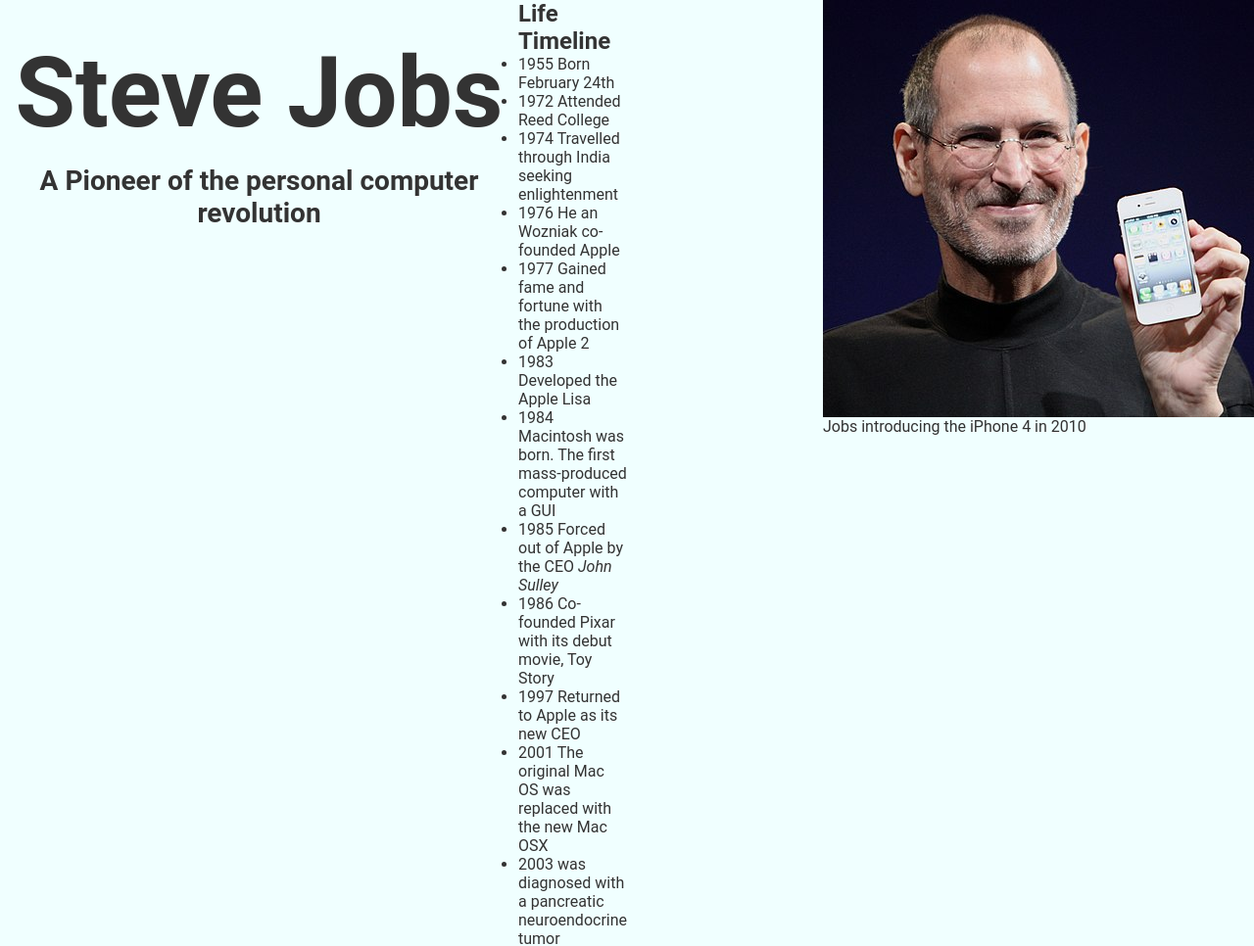
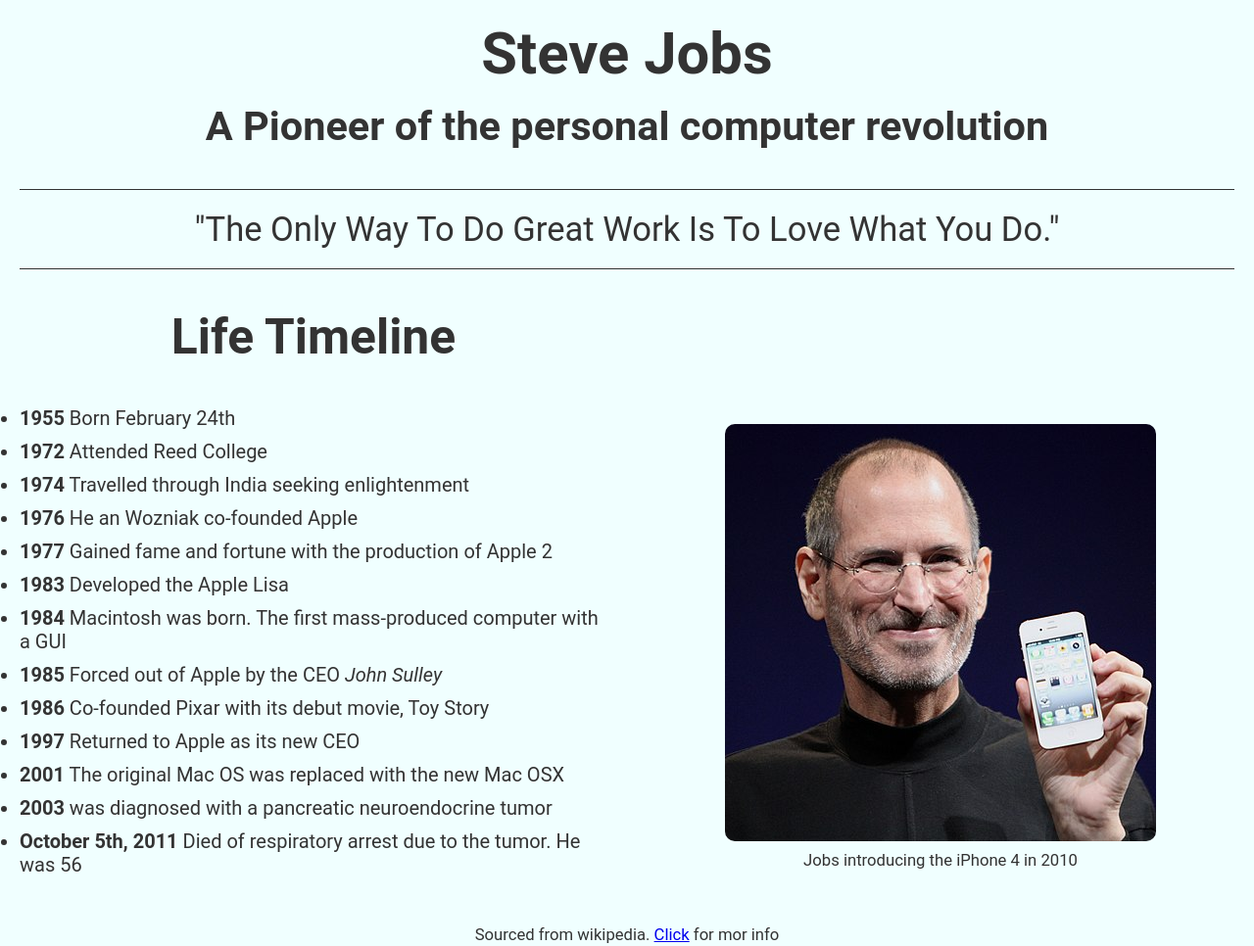
Before and after one commit to delgado-jason/tribute-page, a plain HTML site: page index.html in a window 1280 px wide. Shown: the top 966 px of the page at 98% size. Drawn offline with Linux system fonts and the light colour scheme; a web font is replaced by a local one.

Commit message:
Resolve issue "Add Responsiveness"
The code page now displays properly on all devices.

This project is complete.

```diff
--- a/index.html
+++ b/index.html
@@ -26,6 +26,14 @@
 
             <article id="tribute-info">
 
+                <aside class="photo">
+                    <figure>
+                        <img src="./images/hero.jpeg" alt="Steve Jobs" id="image">
+                        <figcaption id="img-caption">Jobs introducing the iPhone 4 in 2010</figcaption>
+                    </figure>
+                </aside>
+
+                <blockquote>"The Only Way To Do Great Work Is To Love What You Do."</blockquote>
 
                 <h2>Life Timeline</h2>
 
@@ -45,16 +53,7 @@
                     <li><span>October 5th, 2011</span> Died of respiratory arrest due to the tumor. He was 56</li>
                 </ul>
 
-                <h3>"The Only Way To Do Great Work Is To Love What You Do."</h3>
-
             </article>
-
-            <aside class="photo">
-                <figure>
-                    <img src="./images/hero.jpeg" alt="Steve Jobs" id="image">
-                    <figcaption id="img-caption">Jobs introducing the iPhone 4 in 2010</figcaption>
-                </figure>
-            </aside>
 
         </section>
 
--- a/styles.css
+++ b/styles.css
@@ -5,43 +5,162 @@
 }
 
 html {
-    font-size: 10px;
+    font-size: 20px;
 }
 
 body {
     font-family: Roboto, serif;
-    font-size: 1.6rem;
+    font-size: 1rem;
     background-color: azure;
     color: #333;
 }
 
-#main {
-    display: grid;
-    grid-template-columns: 1fr 1fr;
-    grid-template-rows: 20% 60% 20%;
-}
-
+@media  screen and (max-width: 768px) {
     header {
-    display: grid;
-    grid-template-columns: 100%;
-    align-self: center;
-    margin: 40px 0;
+        margin: 20px;
+        max-width: 768px;
     }
 
     h1 {
-    font-size: 100px;
-    margin-bottom: 15px;
-    width: 100%;
+        font-size: 2.986rem;
         text-align: center;
+        max-width: 100%;
     }
 
     h3 {
-    font-size: 28px;
-    width: 100%;
+        font-size: 2.074rem;
         text-align: center;
+        max-width: 100%;
+        border-bottom: 1px solid #222;
+        padding-bottom: 40px;
+        margin: 15px 0 40px 0;
     }
 
     .tribute {
-    display: flex;
-    gap: 200px;
+        max-width: 768px;
     }
+
+    aside {
+        text-align: center;
+        margin: 0 20px 40px;
+        max-width: 768px;
+    }
+
+    figure > img {
+        border-radius: 10px;
+    }
+
+    figure > figcaption {
+        font-size: 0.833rem;
+        margin-top: 10px;
+    }
+
+    blockquote {
+        font-size: 1.728rem;
+        margin: 0 20px 40px;
+        max-width: 768px;
+    }
+
+    h2 {
+        font-size: 2.488rem;
+        margin: 0 20px 20px;
+    }
+
+    ul {
+        margin: 0 20px 40px;
+    }
+
+    li {
+        margin-bottom: 10px;
+    }
+
+    span {
+        font-weight: bold;
+    }
+
+    footer {
+        text-align: center;
+        max-width: 768px;
+        font-size: 0.833rem;
+    }
+}
+
+@media screen and (min-width: 769px) {
+    header {
+        margin: 20px auto;
+        width: 100%;
+    }
+
+    h1 {
+        font-size: 2.986rem;
+        text-align: center;
+        max-width: 100%;
+    }
+
+    h3 {
+        font-size: 2.074rem;
+        text-align: center;
+        max-width: 100%;
+        margin: 15px 0 0px 0;
+    }
+
+    #tribute-info {
+        display: grid;
+        grid-template-columns: 1fr 1fr;
+        grid-auto-rows: minmax(100px, auto);
+    }
+
+    aside {
+        text-align: center;
+        margin: 0 20px 40px;
+        grid-column: 2 / 3;
+        grid-row: 3 / 4;
+        align-self: center;
+    }
+
+    figure > img {
+        border-radius: 10px;
+    }
+
+    figure > figcaption {
+        font-size: 0.833rem;
+        margin-top: 10px;
+    }
+
+    blockquote {
+        font-size: 1.728rem;
+        text-align: center;
+        margin: 20px 20px 40px;
+        border-top: 1px solid #333;
+        border-bottom: 1px solid #333;
+        padding: 20px 0;
+        grid-column: span 2;
+    }
+
+    h2 {
+        font-size: 2.488rem;
+        margin: 0 20px 20px;
+        grid-column: 1 / 2;
+        justify-self: center;
+    }
+
+    ul {
+        margin: 0 20px 40px;
+        grid-column: 1 / 2;
+        justify-self: center;
+    }
+
+    li {
+        margin-bottom: 10px;
+    }
+
+    span {
+        font-weight: bold;
+    }
+
+    footer {
+        text-align: center;
+        max-width: 100%;
+        font-size: 0.833rem;
+    }
+}
```
Lines whose indentation alone changed are shown as unchanged.
